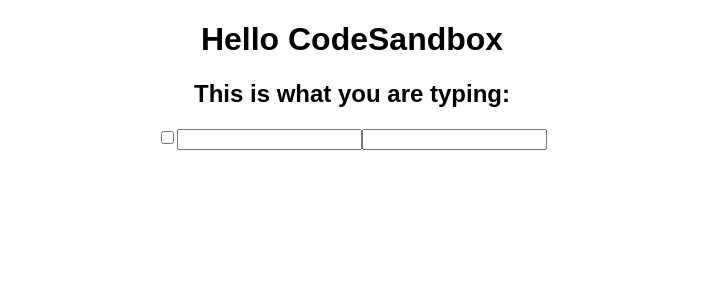
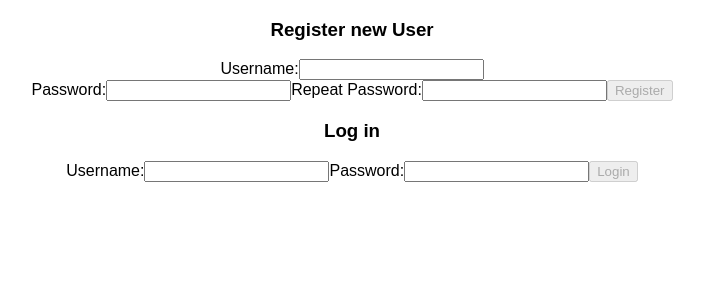
Before and after one commit to Nata-Roma/Learn_React_Hooks_Project, a React (Create React App) app: page / in a window 1280 px wide. Shown: the top 300 px of the page, without its empty margins (288-992 px from the left). Built offline with nearby package versions, Linux system fonts and the light colour scheme.

Commit message:
first application is finished

```diff
--- a/src/App.js
+++ b/src/App.js
@@ -1,77 +1,27 @@
-import React from "react";
-import ReactDOM from "react-dom";
+import React, { useState } from "react";
+import CreatePost from "./create-post";
+import Posts from "./posts";
+
 import "./styles.css";
-
-let values = [];
-let currentHook = 0;
-
-const useState = (initialState) => {
-  if (typeof values[currentHook] === "undefined")
-    values[currentHook] = initialState;
-
-  let hookIndex = currentHook;
-  const setState = (newValue) => {
-    values[hookIndex] = newValue;
-    ReactDOM.render(<App />, document.getElementById("root"));
-  };
-
-  return [values[currentHook++], setState];
-};
+import UserBlock from "./user-block";
 
 const App = () => {
-  currentHook = 0;
-
-  const [enableName, setEnableName] = useState(false);
-  const [name, setName] = useState("");
-  const [lastName, setLastName] = useState("");
-
-  function enableNameChange() {
-    setEnableName(!enableName);
-  }
-
-  function changeHandler(e) {
-    enableName ? setName(e.target.value) : setName("");
-  }
-
-  function changeLastName(e) {
-    setLastName(e.target.value);
-  }
+  const defaultPosts = [
+    { title: "First", content: "bla-bla-bla", author: "Myself" },
+    { title: "Second", content: "bla-bla", author: "Myself" }
+  ];
+  const [user, setUser] = useState("");
+  const [posts, setPosts] = useState(defaultPosts);
 
   return (
     <div className="App">
-      <h1>Hello CodeSandbox</h1>
-      <h2>
-        This is what you are typing:{" "}
-        {enableName ? <span style={{ color: "red" }}>{name}</span> : ""}
-        <span style={{ color: "blue" }}>{lastName}</span>
-      </h2>
-      <input type="checkbox" value={enableName} onChange={enableNameChange} />
-      <input type="text" value={name} onChange={changeHandler} />
-      <input type="text" value={lastName} onChange={changeLastName} />
+      <UserBlock setUser={setUser} user={user} />
+      <br />
+      {user && <CreatePost user={user} setPosts={setPosts} posts={posts} />}
+      <br />
+      {user && <Posts posts={posts} />}
     </div>
   );
 };
 
 export default App;
-
-// Refactoring
-
-// class App extends Component {
-//   state = {name: ''};
-
-//   changeHandler = (e) => {
-//     this.setState({name: e.target.value});
-//   }
-
-//   render() {
-//     const {name} = this.state;
-//     return (
-//       <div className="App">
-//         <h1>Hello CodeSandbox</h1>
-//         <h2>This is what you are typing: <span style={{color: 'red'}}>{name}</span></h2>
-//         <input type="text" value={name} onChange={this.changeHandler}/>
-//       </div>
-//     );
-//   }
-
-// }
--- /dev/null
+++ b/src/create-post.js
@@ -0,0 +1,50 @@
+import React, { useState } from "react";
+
+const CreatePost = ({ user, posts, setPosts }) => {
+  const [title, setTitle] = useState("");
+  const [content, setContent] = useState("");
+  // const [] = useState('');
+
+  const titleChange = (e) => {
+    setTitle(e.target.value);
+  };
+
+  const contentChange = (e) => {
+    setContent(e.target.value);
+  };
+
+  const submitNewPost = (e) => {
+    e.preventDefault();
+    const newPost = { title, content, author: user };
+    setPosts([newPost, ...posts]);
+    setTitle("");
+    setContent("");
+  };
+
+  return (
+    <form style={{ border: "1px solid black" }} onSubmit={submitNewPost}>
+      <h3>Create post</h3>
+      <div>
+        Author: <b>{user}</b>
+      </div>
+      <br />
+      <div>
+        <label htmlFor="create-title">Title:</label>
+        <input
+          type="text"
+          name="create-title"
+          id="create-title"
+          value={title}
+          onChange={titleChange}
+        />
+      </div>
+      <br />
+      <textarea value={content} onChange={contentChange} />
+      <input type="submit" value="Create" />
+      <br />
+      <br />
+    </form>
+  );
+};
+
+export default CreatePost;
--- /dev/null
+++ b/src/login.js
@@ -0,0 +1,47 @@
+import React, { useState } from "react";
+
+const LogIn = ({ setUser }) => {
+  const [userName, setUserName] = useState("");
+  const [password, setPassword] = useState("");
+
+  const userNameChange = (e) => {
+    setUserName(e.target.value);
+  };
+
+  const passwordChange = (e) => {
+    setPassword(e.target.value);
+  };
+
+  return (
+    <form
+      onSubmit={(e) => {
+        e.preventDefault();
+        setUser(userName);
+      }}
+    >
+      <h3>Log in</h3>
+      <label htmlFor="login-username">Username:</label>
+      <input
+        type="text"
+        name={userName}
+        id="login-username"
+        onChange={userNameChange}
+      />
+      <label htmlFor="login-password">Password:</label>
+      <input
+        type="password"
+        name="login-password"
+        id="login-password"
+        value={password}
+        onChange={passwordChange}
+      />
+      <input
+        type="submit"
+        value="Login"
+        disabled={userName.length === 0 || password.length === 0}
+      />
+    </form>
+  );
+};
+
+export default LogIn;
--- /dev/null
+++ b/src/logout.js
@@ -0,0 +1,14 @@
+import React from "react";
+
+const LogOut = ({ user, setUser }) => {
+  return (
+    <form onSubmit={(e) => {e.preventDefault(); setUser('') }}>
+      <h3>
+        Logged in as: <u>{user}</u>
+      </h3>
+      <input type="submit" value="Logout" />
+    </form>
+  );
+};
+
+export default LogOut;
--- /dev/null
+++ b/src/post.js
@@ -0,0 +1,16 @@
+import React from "react";
+
+const Post = ({ title, content, author }) => {
+  return (
+    <div style={{ border: "1px solid black" }}>
+      <h4>
+        <u>{title}</u>
+      </h4>
+      <div>{content}</div>
+      <br />
+      <i>By: {author}</i>
+    </div>
+  );
+};
+
+export default Post;
--- /dev/null
+++ b/src/posts.js
@@ -0,0 +1,14 @@
+import React from "react";
+import Post from "./post";
+
+const Posts = ({ posts = [] }) => {
+  return (
+    <div>
+      {posts.map((post, index) => (
+        <Post {...post} key={`post-${index}`} />
+      ))}
+    </div>
+  );
+};
+
+export default Posts;
--- /dev/null
+++ b/src/register.js
@@ -0,0 +1,65 @@
+import React, { useState } from "react";
+
+const Register = ({ setUser }) => {
+  const [userName, setUserName] = useState("");
+  const [registerPassword, setRegisterPassword] = useState("");
+  const [registerPasswordRepeat, setRegisterPasswordRepeat] = useState("");
+
+  const usernameChange = (e) => {
+    setUserName(e.target.value);
+  };
+
+  const passwordChange = (e) => {
+    setRegisterPassword(e.target.value);
+  };
+
+  const passwordRepeatChange = (e) => {
+    setRegisterPasswordRepeat(e.target.value);
+  };
+
+  return (
+    <form
+      onSubmit={(e) => {
+        e.preventDefault();
+        setUser(userName);
+      }}
+    >
+      <h3>Register new User</h3>
+      <label htmlFor="register-username">Username:</label>
+      <input
+        type="text"
+        name="register-username"
+        id="register-username"
+        onChange={usernameChange}
+      />
+      <br />
+      <label htmlFor="register-password">Password:</label>
+      <input
+        type="password"
+        name="register-password"
+        id="login-password"
+        value={registerPassword}
+        onChange={passwordChange}
+      />
+      <label htmlFor="register-password-repeat">Repeat Password:</label>
+      <input
+        type="password"
+        name="register-password-repeat"
+        id="login-password-repeat"
+        value={registerPasswordRepeat}
+        onChange={passwordRepeatChange}
+      />
+      <input
+        type="submit"
+        value="Register"
+        disabled={
+          userName.length === 0 ||
+          registerPassword.length === 0 ||
+          registerPassword !== registerPasswordRepeat
+        }
+      />
+    </form>
+  );
+};
+
+export default Register;
--- /dev/null
+++ b/src/user-block.js
@@ -0,0 +1,24 @@
+import React, { Fragment } from "react";
+
+import LogIn from "./login";
+import LogOut from "./logout";
+import Register from "./register";
+
+const UserBlock = ({ user, setUser }) => {
+  return (
+    <div>
+      {user ? (
+        <Fragment>
+          <LogOut user={user} setUser={setUser} />
+        </Fragment>
+      ) : (
+        <Fragment>
+          <Register setUser={setUser} />
+          <LogIn setUser={setUser} />
+        </Fragment>
+      )}
+    </div>
+  );
+};
+
+export default UserBlock;
```
Also changed, not shown: src/selfmade-useState-hook.js (+13 -13 lines).
